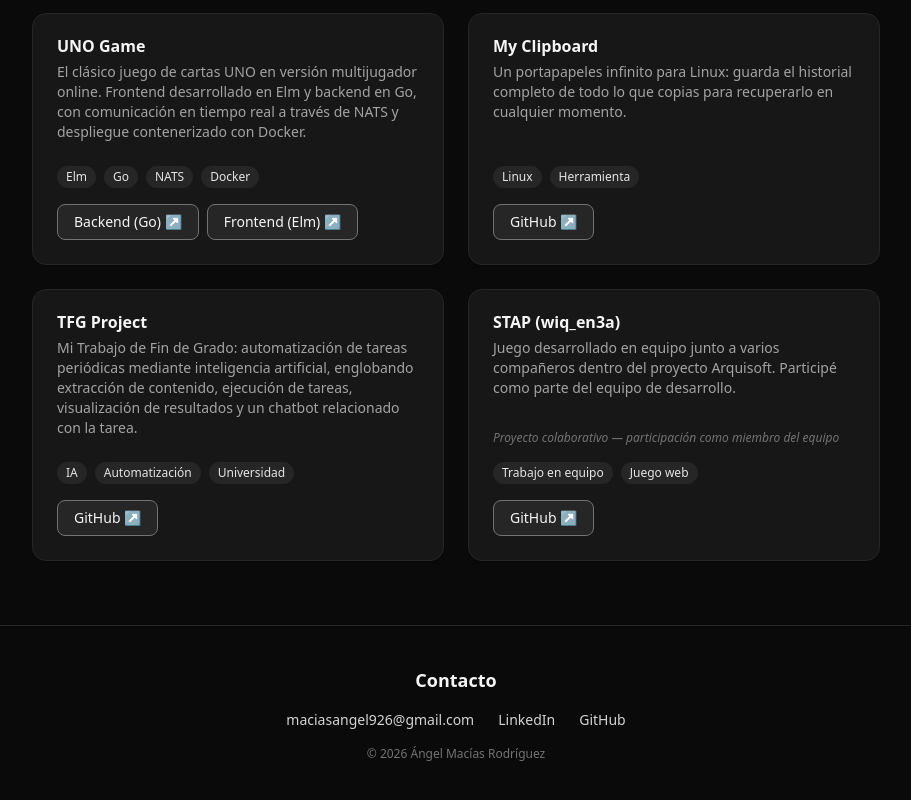
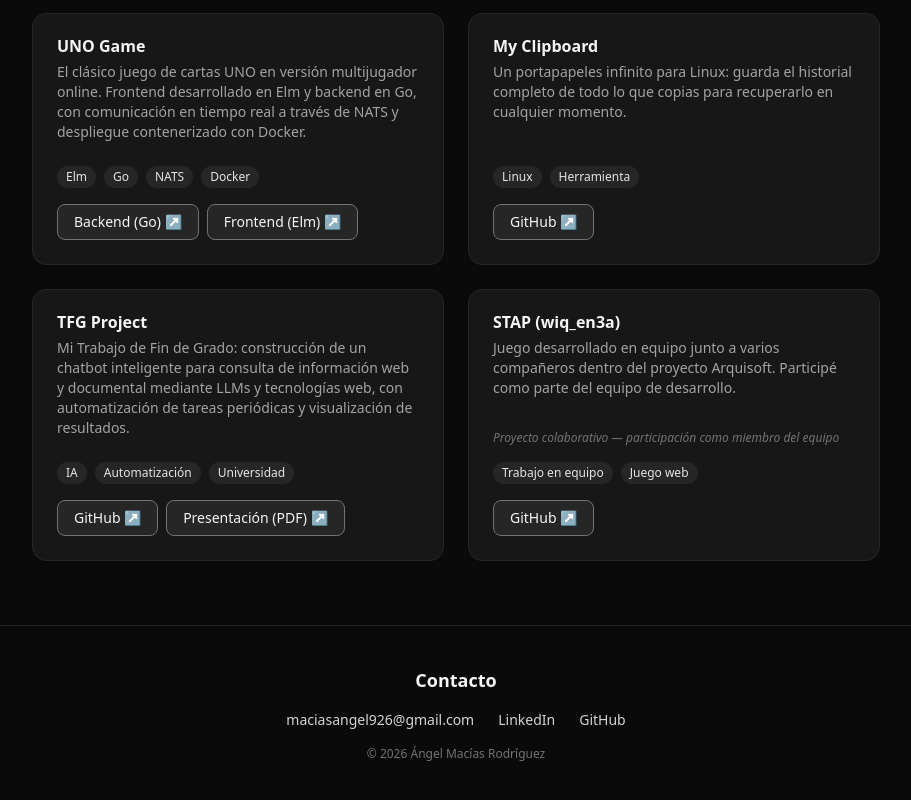
Before and after one commit to angelmaciasr/portfolio, a React (Vite) app: page / in a window 1280 px wide. Shown: the part 1479-2279 px from the top of the page, without its empty margins (184-1095 px from the left). Built offline with nearby package versions, Linux system fonts and the light colour scheme.

Commit message:
Añade presentación del TFG en PDF y enlace desde la tarjeta del proyecto

```diff
--- a/src/pages/Home.tsx
+++ b/src/pages/Home.tsx
@@ -31,8 +31,11 @@ const projects: Project[] = [
   {
     name: 'TFG Project',
     description:
-      'Mi Trabajo de Fin de Grado: automatización de tareas periódicas mediante inteligencia artificial, englobando extracción de contenido, ejecución de tareas, visualización de resultados y un chatbot relacionado con la tarea.',
-    links: [{ label: 'GitHub', url: 'https://github.com/angelmaciasr/TFG-project.git' }],
+      'Mi Trabajo de Fin de Grado: construcción de un chatbot inteligente para consulta de información web y documental mediante LLMs y tecnologías web, con automatización de tareas periódicas y visualización de resultados.',
+    links: [
+      { label: 'GitHub', url: 'https://github.com/angelmaciasr/TFG-project.git' },
+      { label: 'Presentación (PDF)', url: '/presentacion-tfg.pdf' },
+    ],
     tags: ['IA', 'Automatización', 'Universidad'],
   },
   {
```
Also changed, not shown: 1 other file (tests, documents, lock files or other folders).
